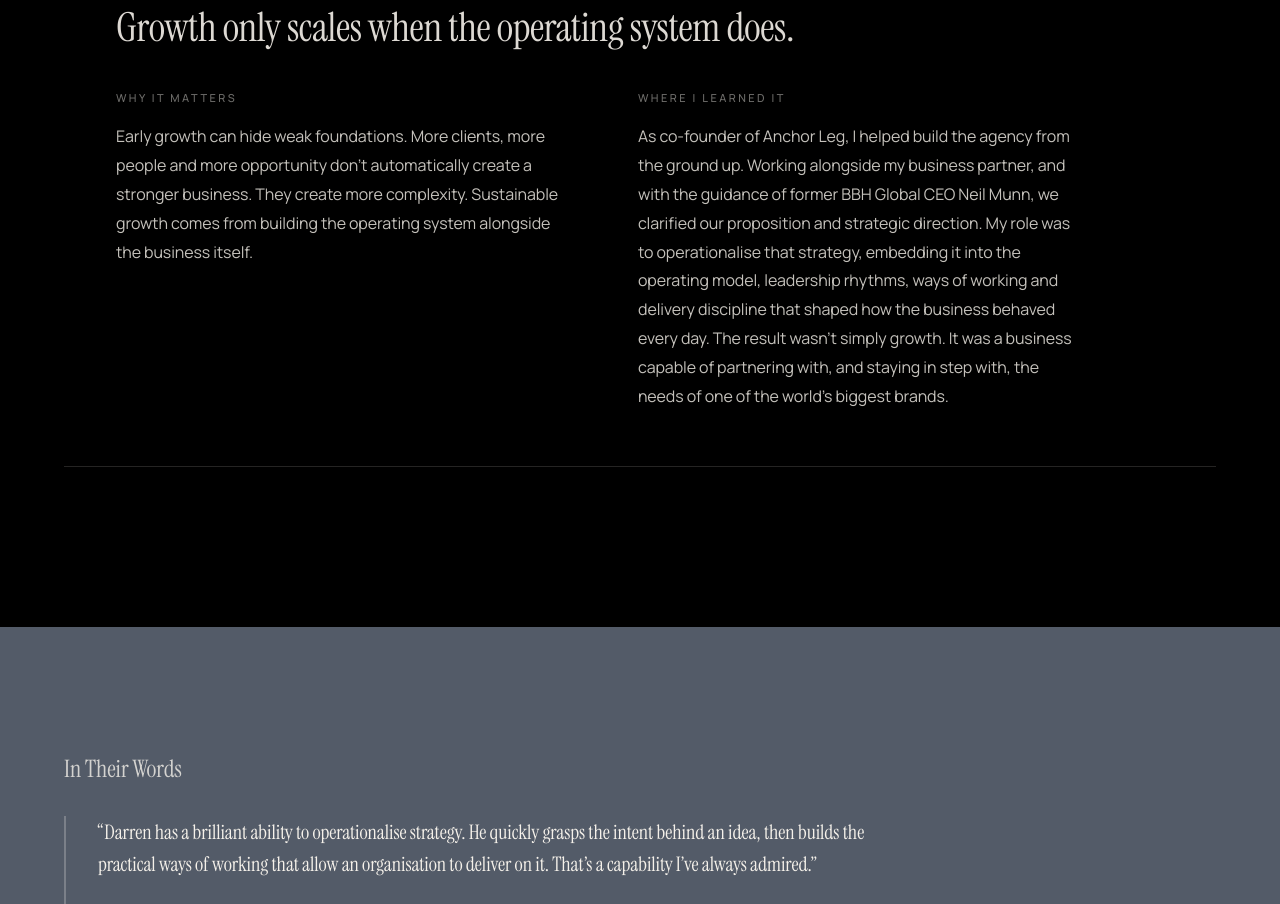
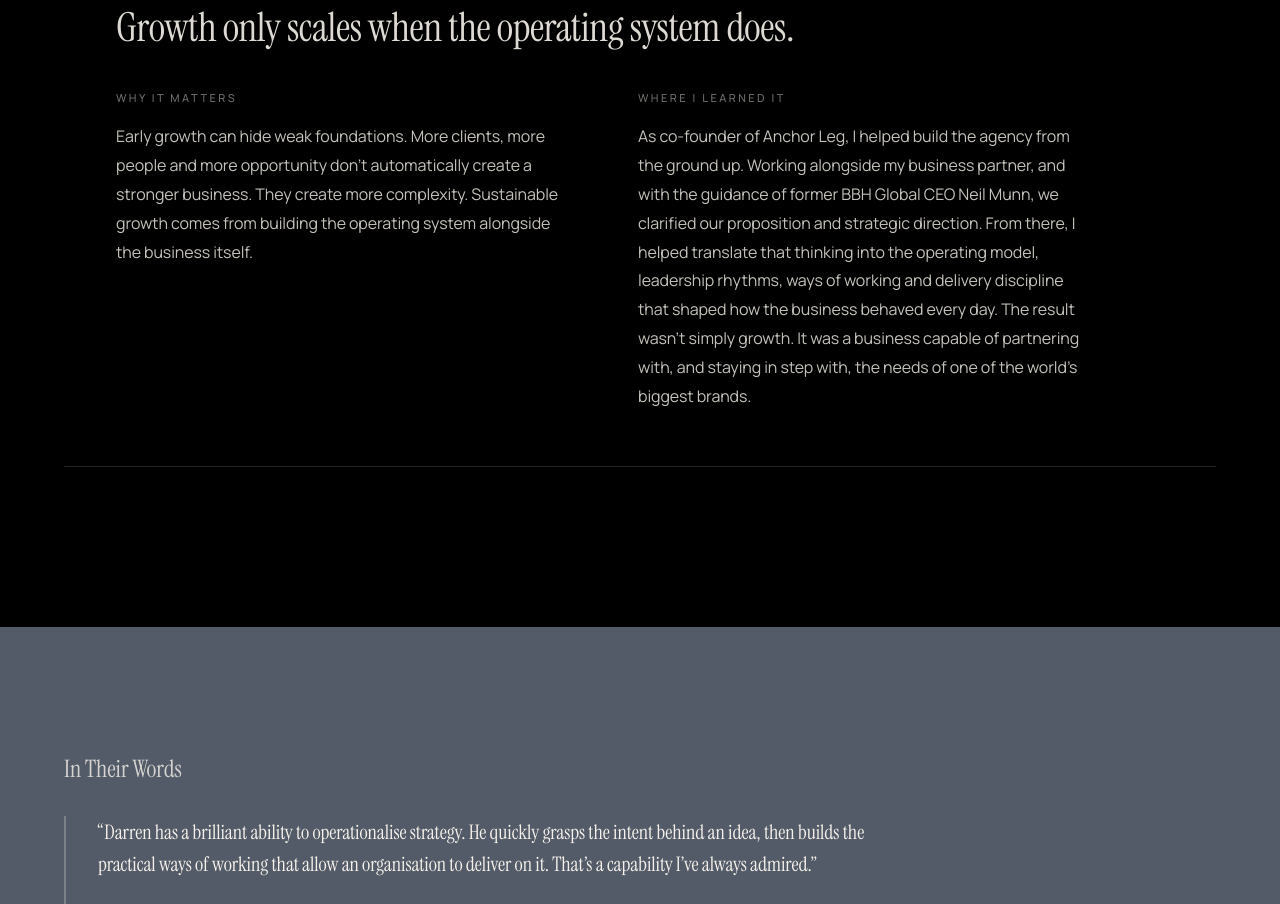
Before and after one commit to darrenbrett-lang/dabhands.delivery, a Next.js app: page /growth-stage-businesses in a window 1280 px wide. Shown: the part 4169-5073 px from the top of the page. Built offline with nearby package versions, Linux system fonts and the light colour scheme.

Commit message:
Growth-Stage exhibit: soften the Anchor Leg role line
'My role was to operationalise that strategy, embedding it into...' becomes 'From there, I helped translate that thinking into...'; the rest of the plaque unchanged.

Co-Authored-By: Claude Opus 4.8 <noreply@anthropic.com>

```diff
--- a/pages/growth-stage-businesses.tsx
+++ b/pages/growth-stage-businesses.tsx
@@ -73,7 +73,7 @@ const content: OperatorContent = {
       {
         headline: 'Growth only scales when the operating system does.',
         why: 'Early growth can hide weak foundations. More clients, more people and more opportunity don’t automatically create a stronger business. They create more complexity. Sustainable growth comes from building the operating system alongside the business itself.',
-        learned: 'As co-founder of Anchor Leg, I helped build the agency from the ground up. Working alongside my business partner, and with the guidance of former BBH Global CEO Neil Munn, we clarified our proposition and strategic direction. My role was to operationalise that strategy, embedding it into the operating model, leadership rhythms, ways of working and delivery discipline that shaped how the business behaved every day. The result wasn’t simply growth. It was a business capable of partnering with, and staying in step with, the needs of one of the world’s biggest brands.',
+        learned: 'As co-founder of Anchor Leg, I helped build the agency from the ground up. Working alongside my business partner, and with the guidance of former BBH Global CEO Neil Munn, we clarified our proposition and strategic direction. From there, I helped translate that thinking into the operating model, leadership rhythms, ways of working and delivery discipline that shaped how the business behaved every day. The result wasn’t simply growth. It was a business capable of partnering with, and staying in step with, the needs of one of the world’s biggest brands.',
       },
     ],
   },
```
